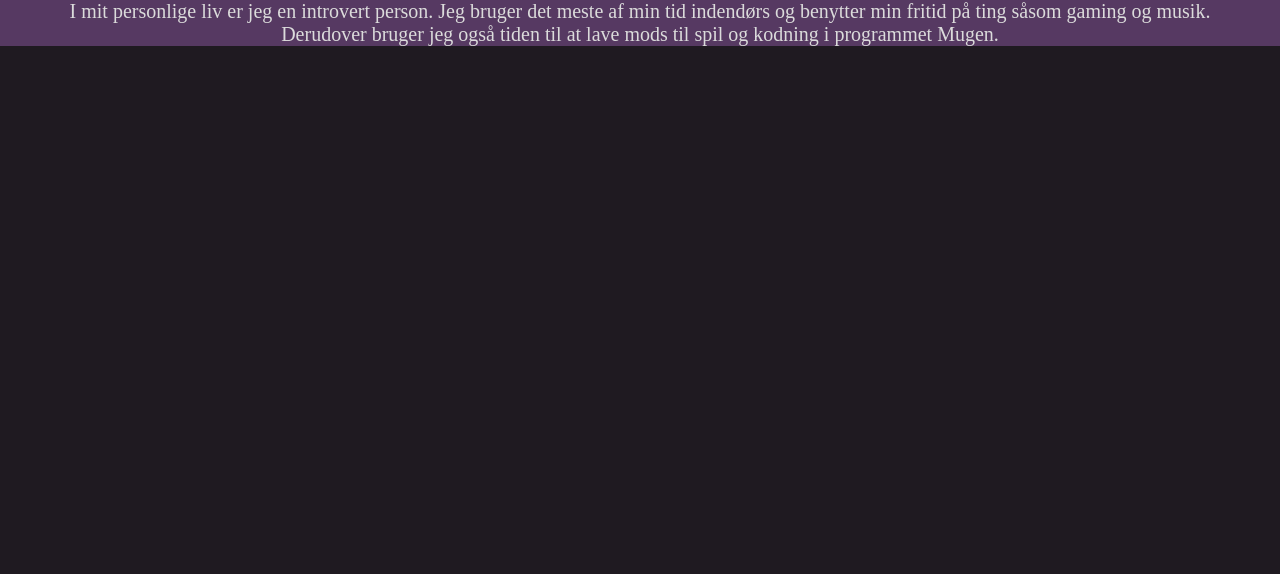
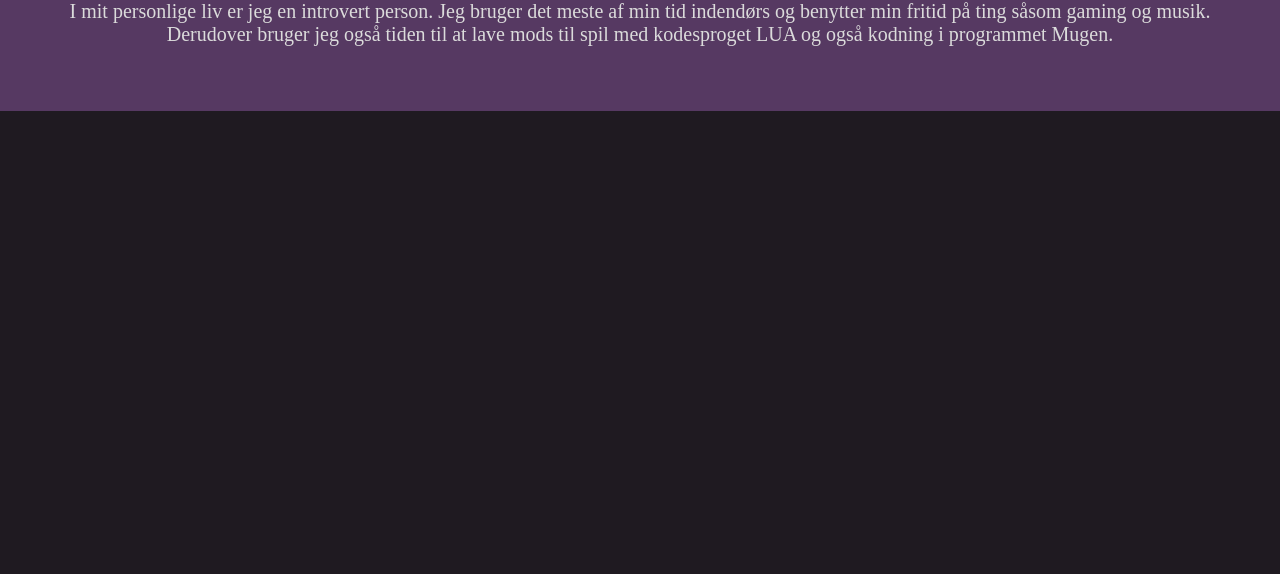
Before and after one commit to TheSpahThatSpies/Christian-Portfolie, a plain HTML site: page hvem.html in a window 1280 px wide. Shown: the part 226-800 px from the top of the page. Drawn offline with Linux system fonts and the light colour scheme; a web font is replaced by a local one.

Commit message:
Tilføjelse til brødtekst
Tilføjer lidt mere til brødtekst og indsætter padding i bunden af felt

```diff
--- a/hvem.html
+++ b/hvem.html
@@ -33,7 +33,7 @@
         <section class="hvem-infoarea">
             <div class="hvem-infobox">
                 <h2>Mit Personlige Jeg</h2>
-                <p>I mit personlige liv er jeg en introvert person. Jeg bruger det meste af min tid indendørs og benytter min fritid på ting såsom gaming og musik. Derudover bruger jeg også tiden til at lave mods til spil og kodning i programmet Mugen.</p>
+                <p>I mit personlige liv er jeg en introvert person. Jeg bruger det meste af min tid indendørs og benytter min fritid på ting såsom gaming og musik. Derudover bruger jeg også tiden til at lave mods til spil med kodesproget LUA og også kodning i programmet Mugen.</p>
             </div>
         </section>
     </main>
--- a/style.css
+++ b/style.css
@@ -217,6 +217,7 @@ p{
     margin-top: 5px;
     margin-left: 5%;
     margin-right: 5%;
+    padding-bottom: 65px;
 }
 
 /* ---------------------Kontakt---------------------*/
```
